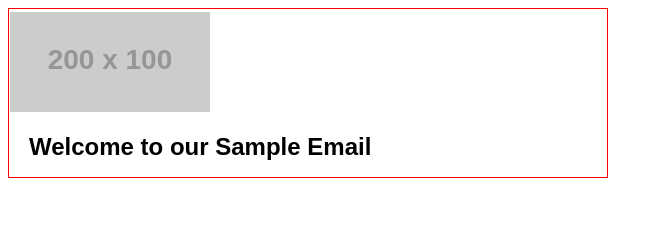
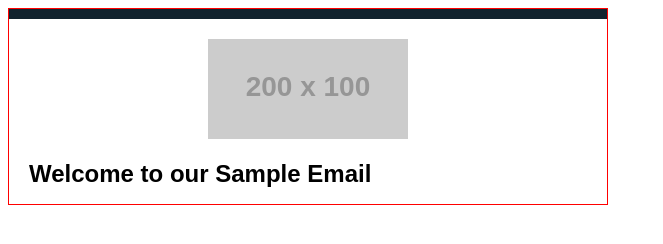
Before and after one commit to acevelyn/emailProject, a plain HTML site: page index.html in a window 1280 px wide. Shown: the whole page, without its empty margins (0-663 px from the left). Drawn offline with Linux system fonts and the light colour scheme; placeholder pictures from the web are drawn by us.

Commit message:
styled divider, logo and main table

```diff
--- a/index.html
+++ b/index.html
@@ -27,7 +27,7 @@
     <table class="wrapper" cellpadding="0" cellspacing="0" role="presentation" style="width:100%; border:0; border-spacing:0; border-collapse:collapse;">
         <tr>
             <td style="text-align: center; padding:0;">
-                <table class="main" cellpadding="0" cellspacing="0" role="presentation" style="width:600px; border: 1px solid red; border-spacing:0; border-collapse:collapse; text-align: left;">
+                <table class="main" cellpadding="0" cellspacing="0" role="presentation" style="max-width:600px; width:100%; border: 1px solid red; border-spacing:0; border-collapse:collapse; text-align: left;">
 
 <!-- * HEADER MODULE * -->
 <tr>
@@ -35,11 +35,11 @@
 <table class="header-module" role="presentation" style="width:100%; border:0; border-spacing:0; border-collapse:collapse;">
     <tr>
         <!-- Divider  -->
-        <td class="divider"></td>
+        <td class="divider" height="8" style="background-color:#12232E;"></td>
     </tr>
     <tr>
          <!-- Logo -->
-        <td class="logo">
+        <td class="logo" style="padding-top:20px; text-align: center;">
             <img src="https://placehold.co/200x100">
         </td>
     </tr>
```
